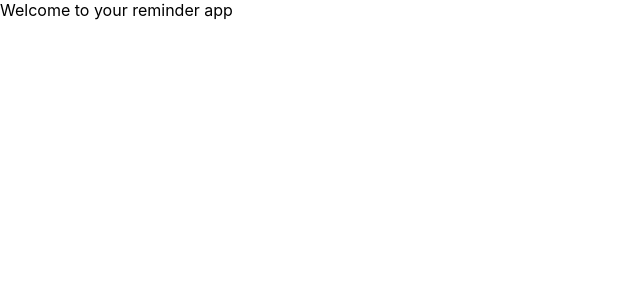
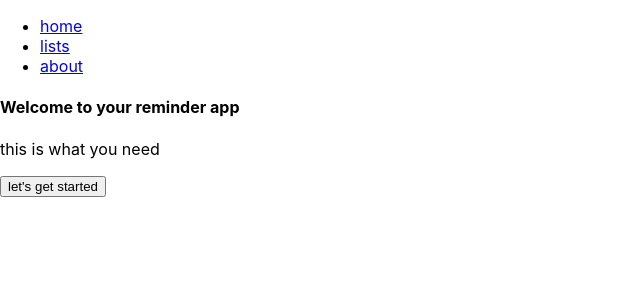
Before and after one commit to tarcea/reminders, a React (Create React App) app in the folder client/: page / in a window 1280 px wide. Shown: the top 300 px of the page, without its empty margins (0-640 px from the left). Built offline with nearby package versions, Linux system fonts and the light colour scheme; no server answers.

Commit message:
about page added

```diff
--- a/client/src/App.tsx
+++ b/client/src/App.tsx
@@ -4,18 +4,27 @@ import './App.css';
 import AllLists from './components/AllLists';
 import Landing from './components/Landing';
 import List from './components/List';
-import Sock from './components/Socket_test';
+import About from './components/About';
 
 const App = () => {
   const [currentId, setCurrentId] = useState<string>('');
 
   return (
-    <Routes>
-      <Route path='/' element={<Landing />} />
-      <Route path='/lists' element={<AllLists setCurrentId={setCurrentId} currentId={currentId} />} />
-      <Route path='/lists/:listId' element={<List currentId={currentId} />} />
-      <Route path='/sock' element={<Sock currentId={currentId} />} />
-    </Routes>
+    <div>
+      <nav>
+        <ul>
+          <li><Link to={'/'}>home</Link></li>
+          <li><Link to={'/lists'}>lists</Link></li>
+          <li><Link to={'/about'}>about</Link></li>
+        </ul>
+      </nav>
+      <Routes>
+        <Route path='/' element={<Landing />} />
+        <Route path='/lists' element={<AllLists setCurrentId={setCurrentId} currentId={currentId} />} />
+        <Route path='/lists/:listId' element={<List currentId={currentId} />} />
+        <Route path='/about' element={<About />} />
+      </Routes>
+    </div>
   );
 }
 
--- /dev/null
+++ b/client/src/components/About.tsx
@@ -0,0 +1,17 @@
+import React, { FC } from 'react';
+import { Link } from 'react-router-dom';
+
+const About: FC = () => {
+
+  const currentYear = new Date().getFullYear();
+
+  return (
+    <div>
+      <h1>About</h1>
+      <a href='https://github.com/tarcea/reminders' target='_new' >Github</a>
+      <h5>&copy; Gheorghe Tarcea {currentYear}</h5>
+    </div>
+  )
+};
+
+export default About;
--- a/client/src/components/AllLists.tsx
+++ b/client/src/components/AllLists.tsx
@@ -1,10 +1,10 @@
-import React, { useEffect, useState, MouseEvent } from 'react';
+import React, { useEffect, useState, MouseEvent, FC } from 'react';
 import { Link } from 'react-router-dom';
 import { getLists, addList, deleteList, addTodo } from '../Api';
 import AddList from './AddList';
 import List from './List';
 
-const AllLists: React.FC<{ setCurrentId: Function, currentId: string }> = ({ setCurrentId, currentId }) => {
+const AllLists: FC<{ setCurrentId: Function, currentId: string }> = ({ setCurrentId, currentId }) => {
   const [lists, setLists] = useState<IList[]>([]);
   // const [currentId, setCurrentId] = useState<string>('');
   const fetchLists = async () => {
@@ -52,9 +52,6 @@ const AllLists: React.FC<{ setCurrentId: Function, currentId: string }> = ({ set
   return (
     <div>
       <AddList saveList={handleAddList} />
-      <div>
-        <List currentId={currentId} />
-      </div>
       All Lists {lists?.length}
       <ul>
         {lists?.map(li => (
--- a/client/src/components/Landing.tsx
+++ b/client/src/components/Landing.tsx
@@ -4,7 +4,9 @@ import { Link } from 'react-router-dom';
 const Landing = () => {
   return (
     <div>
-      Welcome to your reminder app
+      <h4>Welcome to your reminder app</h4>
+      <p>this is what you need</p>
+      <button>let's get started</button>
     </div>
   );
 };
--- a/client/src/components/List.tsx
+++ b/client/src/components/List.tsx
@@ -1,8 +1,10 @@
 import React, { FC, useEffect, useState } from 'react';
 import { Link, useParams } from 'react-router-dom';
+import { io } from 'socket.io-client';
 import { getListById } from '../Api';
 
 const List: FC<{ currentId: string }> = ({ currentId }) => {
+  const [message, setMessage] = useState<String>('nothing to show');
   const [list, setList] = useState<IList>();
   const { listId } = useParams();
 
@@ -17,6 +19,18 @@ const List: FC<{ currentId: string }> = ({ currentId }) => {
   };
 
   useEffect(() => {
+    const socket = io('http://localhost:3001'); // DEV
+    // const socket = io(process.env.REACT_APP_API_URL!); // PROD
+    socket.on('connect', () => {
+      setMessage(`You connected with id: ${socket.id}`)
+      socket.emit('fetch_data', currentId)
+    });
+    socket.on('disconnect', () => {
+      console.log('disconnected')
+    });
+  }, [currentId]);
+
+  useEffect(() => {
     fetchListById(currentId);
   }, [currentId]);
 
@@ -28,7 +42,8 @@ const List: FC<{ currentId: string }> = ({ currentId }) => {
 
   return (
     <div>
-      {list?.todos?.length} -- {list?.name}
+      <p>{list?.todos?.length} -- {list?.name}</p>
+      <p>{message}</p>
     </div>
   );
 };
--- a/client/src/components/Socket_test.tsx
+++ /dev/null
@@ -1,26 +0,0 @@
-import React, { useEffect, useState } from 'react';
-import { io } from 'socket.io-client';
-
-const Sock: React.FC<{ currentId: string }> = ({ currentId }) => {
-  const [message, setMessage] = useState('nothing to show');
-
-  useEffect(() => {
-    // const socket = io('http://localhost:3001');
-    const socket = io(process.env.REACT_APP_API_URL!)
-    socket.on('connect', () => {
-      setMessage(`You connected with id: ${socket.id}`)
-      currentId && socket.emit('fetch_data', currentId)
-    });
-    socket.on('disconnect', () => {
-      console.log('disconnected')
-    });
-  }, [currentId]);
-
-  return (
-    <div>
-      {message}
-    </div>
-  )
-};
-
-export default Sock;
```
Also changed, not shown: 2 other files (tests, documents, lock files or other folders).
